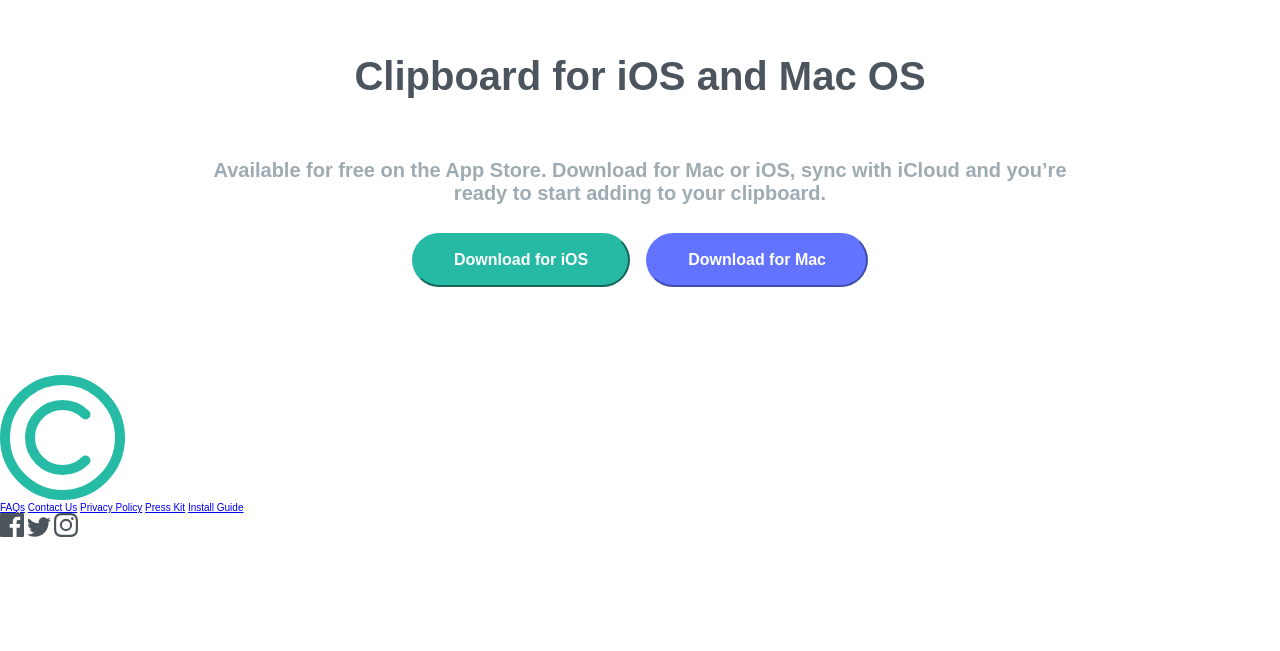
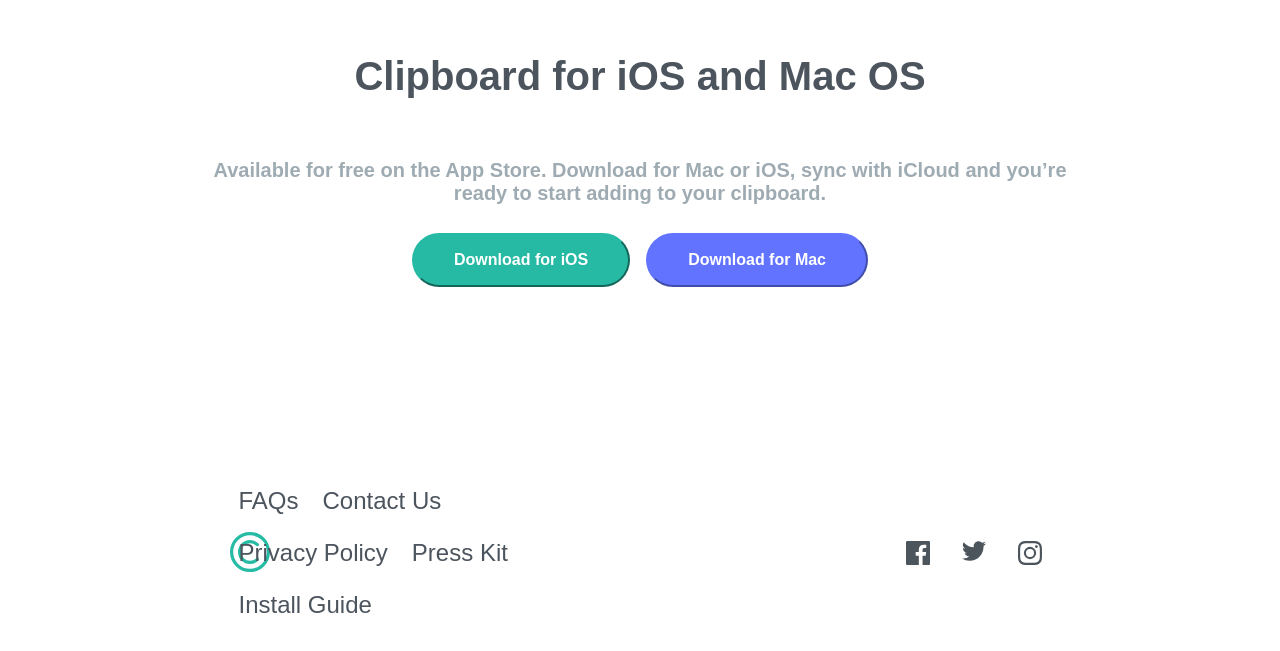
Before and after one commit to Gabriela-hub-89/clipboard-landing-page-master, a plain HTML site: page index.html in a window 1280 px wide. Shown: the part 3416-4067 px from the top of the page. Before the commit the page ends 3955 px from the top, so only its background shows below. Drawn offline with Linux system fonts and the light colour scheme; a web font is replaced by a local one.

Commit message:
Update index css footer

```diff
--- a/index.css
+++ b/index.css
@@ -334,3 +334,73 @@
         width: auto;
     }
 }
+.footer{
+    display: flex;
+    align-items: center;
+    flex-direction: column;
+}
+@media (min-width: 768px) {
+    .footer{
+        flex-direction: row;
+        justify-content: space-around;
+        padding: 10vh;
+    }
+}
+.logo-footer img{
+    width: 40%;
+    height: 40%;
+    margin-left: 7vh;
+}
+@media (min-width: 768px) {
+    .logo-footer img{
+        width: 30%;
+        height: 30%;
+        margin-left: 1vh;
+    }
+}
+.footer-links {
+    display: flex;
+    flex-direction: column;
+    gap: 2vh;
+    width: 30vh;
+    margin: 4vh;
+    text-align: center;
+}
+@media (min-width: 768px) {
+    .footer-links{
+        width: 30%;
+        flex-wrap: wrap;
+        flex-direction: row;
+        margin-left: -50vh;
+        gap: 3vh;
+
+    }
+}
+.footer-links a {
+    font-size: 3vh;
+    font-weight: 400;
+    color: hsl(210, 10%, 33%);
+    text-decoration: none;
+}
+@media (min-width: 768pc) {
+    .footer-links a{
+        font-size: 1.8vh;
+
+    }
+}
+.footer-links a:hover {
+    color: hsl(171, 66%, 44%);
+}
+.media {
+    display: flex;
+    gap: 4vh;
+    margin: 5vh;
+}
+@media (min-width: 678px) {
+    .media{
+        margin: 2vh;
+    }
+}
+.icon:hover{
+    color: hsl(171, 66%, 44%);
+}
```
